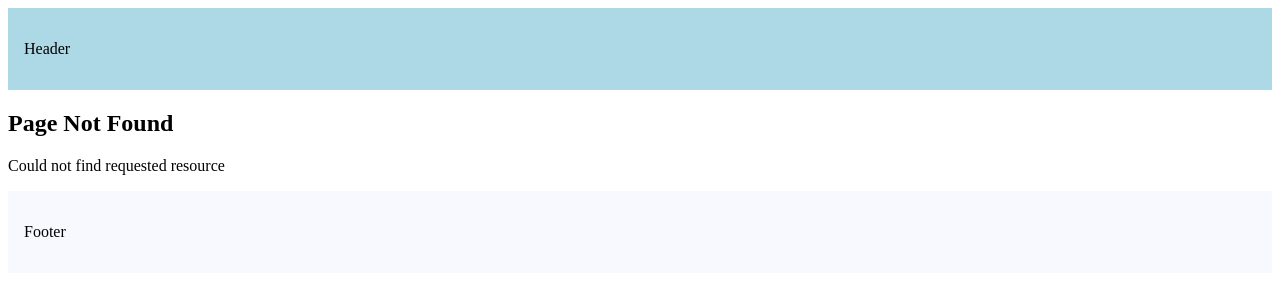
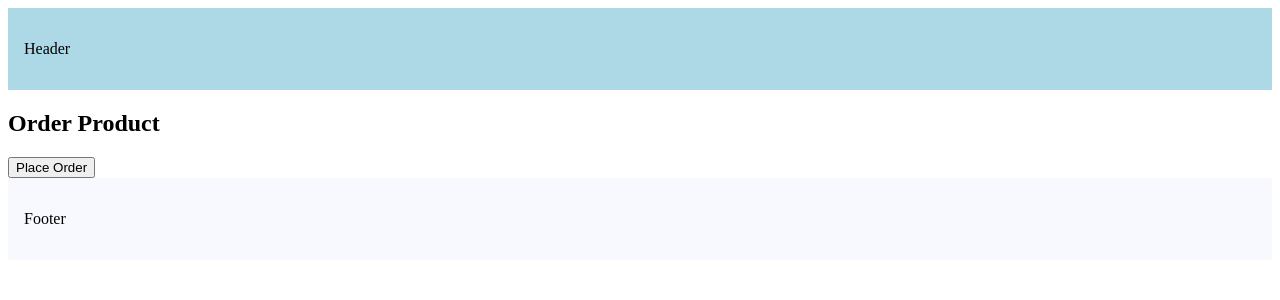
Before and after one commit to DipamPradhan/next-learn, a Next.js app: page /order-product in a window 1280 px wide. Before the commit this address had no page. Shown: the top 300 px of the page. Built offline with nearby package versions, Linux system fonts and the light colour scheme.

Commit message:
programatic navigation

```diff
--- /dev/null
+++ b/src/app/order-product/page.tsx
@@ -0,0 +1,17 @@
+"use client";
+
+import { useRouter } from "next/navigation";
+
+export default function OrderProduct() {
+  const router = useRouter();
+  const handleOrder = () => {
+    console.log("Placing an Order");
+    router.push("/");
+  };
+  return (
+    <>
+      <h2>Order Product</h2>
+      <button onClick={handleOrder}>Place Order</button>
+    </>
+  );
+}
--- a/src/app/products/[productId]/reviews/[reviewId]/page.tsx
+++ b/src/app/products/[productId]/reviews/[reviewId]/page.tsx
@@ -1,4 +1,4 @@
-import { notFound } from "next/navigation";
+import { notFound, redirect } from "next/navigation";
 export default async function ProductReviews({
   params,
 }: {
@@ -6,7 +6,8 @@ export default async function ProductReviews({
 }) {
   const { reviewId, productId } = await params;
   if (parseInt(reviewId) > 1000) {
-    notFound();
+    // notFound();
+    redirect("/products");
   }
   return (
     <h1>
```
